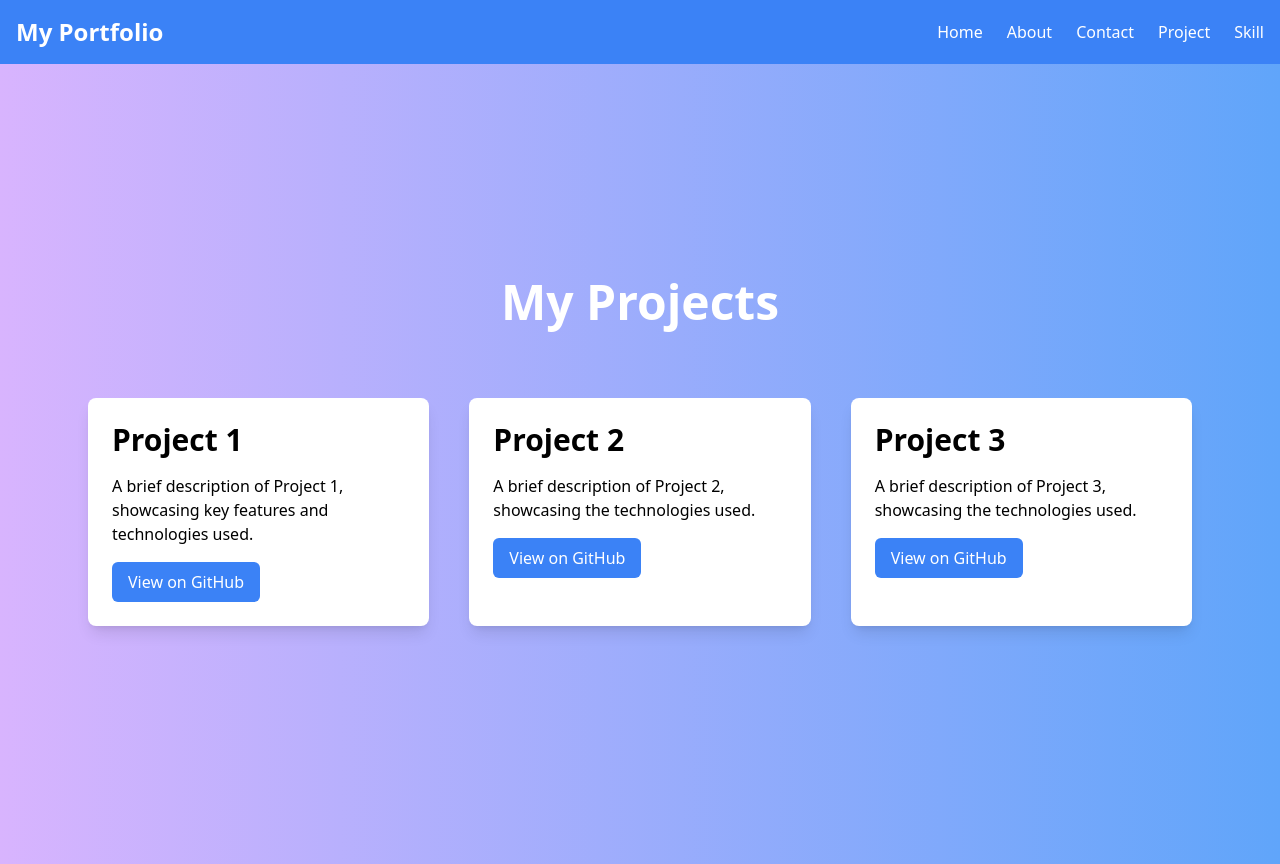
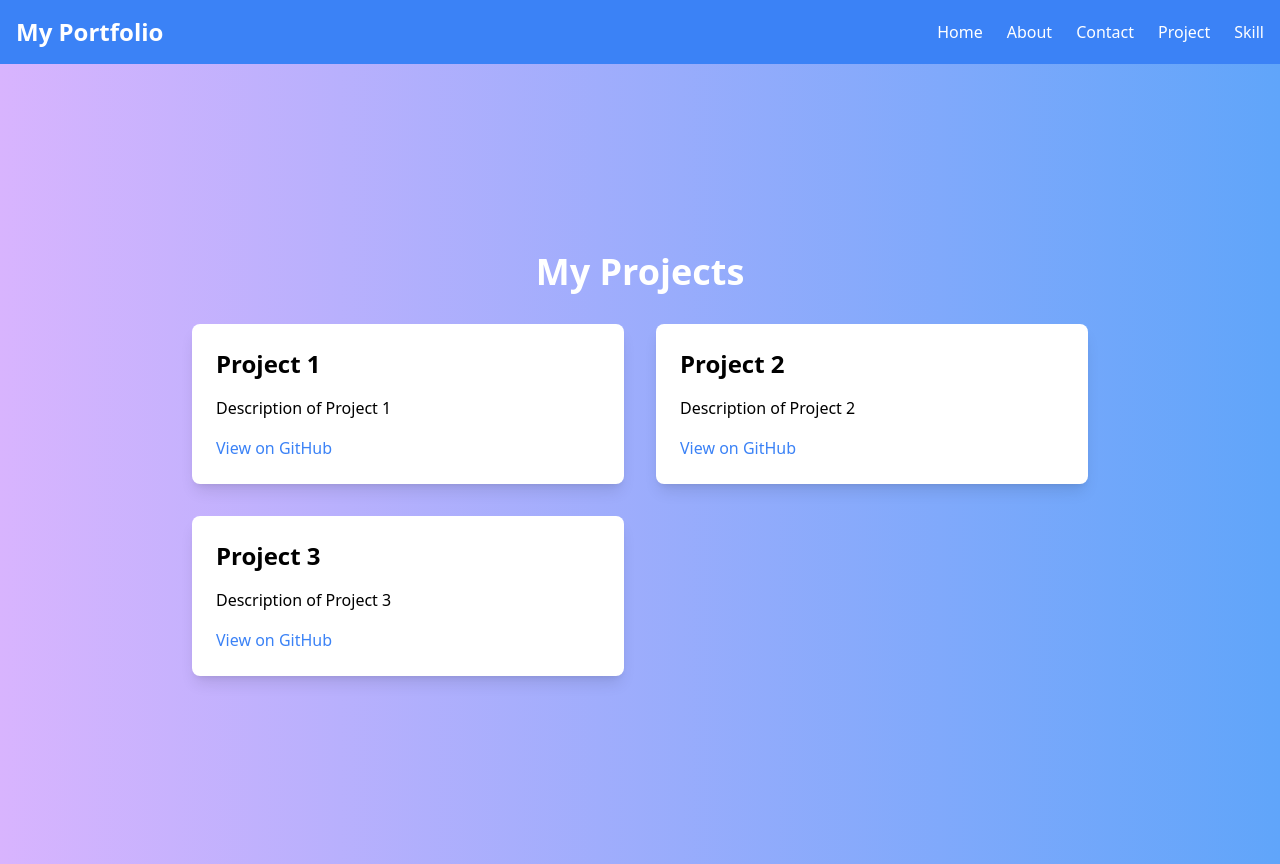
Before and after one commit to SaimSM/portfolio, a Next.js app: page /Project in a window 1280 px wide. Built offline with nearby package versions, Linux system fonts and the light colour scheme.

Commit message:
portfolio using NextJs

```diff
--- a/src/app/Project/page.tsx
+++ b/src/app/Project/page.tsx
@@ -1,51 +1,50 @@
 export default function Projects() {
   return (
     <div className="flex flex-col items-center justify-center min-h-screen bg-gradient-to-r from-purple-300 to-blue-400 text-white">
-      <h1 className="text-5xl font-bold mb-12 animate-fadeInDown">My Projects</h1>
+      <h1 className="text-4xl font-bold mb-8 animate-fade-in-down">My Projects</h1>
 
-      {/* Projects Container */}
-      <div className="grid grid-cols-1 sm:grid-cols-2 lg:grid-cols-3 gap-10 w-full max-w-6xl p-6">
+      <div className="grid grid-cols-1 sm:grid-cols-2 gap-8 w-full max-w-4xl">
 
         {/* Project 1 */}
-        <div className="relative bg-white text-black p-6 rounded-lg shadow-lg hover:shadow-xl transition-transform transform hover:scale-105 hover:rotate-2 duration-500 group">
-          <h3 className="text-3xl font-bold mb-4 animate-slideInLeft">Project 1</h3>
-          <p className="mb-4 animate-slideInRight">A brief description of Project 1, showcasing key features and technologies used.</p>
-
-          {/* Animated GitHub Button */}
-          <a href="https://github.com" className="inline-block bg-blue-500 text-white px-4 py-2 rounded-md hover:bg-blue-600 transition-colors duration-300 transform hover:scale-110">
+        <div className="bg-white text-black p-6 rounded-lg shadow-lg hover:shadow-xl transition-transform transform hover:scale-105">
+          <h3 className="text-2xl font-bold mb-4">Project 1</h3>
+          <p className="mb-4">Description of Project 1</p>
+          <a
+            href="https://github.com/your-repo-link-for-project-1"
+            target="_blank"
+            rel="noopener noreferrer"
+            className="text-blue-500 hover:underline"
+          >
             View on GitHub
           </a>
-
-          {/* Floating Image Effect */}
-          <div className="absolute top-0 left-0 w-full h-full opacity-0 group-hover:opacity-50 transition-opacity duration-500 bg-gradient-to-r from-purple-500 to-pink-500"></div>
         </div>
 
         {/* Project 2 */}
-        <div className="relative bg-white text-black p-6 rounded-lg shadow-lg hover:shadow-xl transition-transform transform hover:scale-105 hover:rotate-2 duration-500 group">
-          <h3 className="text-3xl font-bold mb-4 animate-slideInLeft">Project 2</h3>
-          <p className="mb-4 animate-slideInRight">A brief description of Project 2, showcasing the technologies used.</p>
-
-          {/* Animated GitHub Button */}
-          <a href="https://github.com" className="inline-block bg-blue-500 text-white px-4 py-2 rounded-md hover:bg-blue-600 transition-colors duration-300 transform hover:scale-110">
+        <div className="bg-white text-black p-6 rounded-lg shadow-lg hover:shadow-xl transition-transform transform hover:scale-105">
+          <h3 className="text-2xl font-bold mb-4">Project 2</h3>
+          <p className="mb-4">Description of Project 2</p>
+          <a
+            href="https://github.com/your-repo-link-for-project-2"
+            target="_blank"
+            rel="noopener noreferrer"
+            className="text-blue-500 hover:underline"
+          >
             View on GitHub
           </a>
-
-          {/* Floating Image Effect */}
-          <div className="absolute top-0 left-0 w-full h-full opacity-0 group-hover:opacity-50 transition-opacity duration-500 bg-gradient-to-r from-purple-500 to-pink-500"></div>
         </div>
 
-        {/* Project 3 (Add more projects similarly) */}
-        <div className="relative bg-white text-black p-6 rounded-lg shadow-lg hover:shadow-xl transition-transform transform hover:scale-105 hover:rotate-2 duration-500 group">
-          <h3 className="text-3xl font-bold mb-4 animate-slideInLeft">Project 3</h3>
-          <p className="mb-4 animate-slideInRight">A brief description of Project 3, showcasing the technologies used.</p>
-
-          {/* Animated GitHub Button */}
-          <a href="https://github.com" className="inline-block bg-blue-500 text-white px-4 py-2 rounded-md hover:bg-blue-600 transition-colors duration-300 transform hover:scale-110">
+        {/* Project 3 */}
+        <div className="bg-white text-black p-6 rounded-lg shadow-lg hover:shadow-xl transition-transform transform hover:scale-105">
+          <h3 className="text-2xl font-bold mb-4">Project 3</h3>
+          <p className="mb-4">Description of Project 3</p>
+          <a
+            href="https://github.com/your-repo-link-for-project-3"
+            target="_blank"
+            rel="noopener noreferrer"
+            className="text-blue-500 hover:underline"
+          >
             View on GitHub
           </a>
-
-          {/* Floating Image Effect */}
-          <div className="absolute top-0 left-0 w-full h-full opacity-0 group-hover:opacity-50 transition-opacity duration-500 bg-gradient-to-r from-purple-500 to-pink-500"></div>
         </div>
 
       </div>
```
